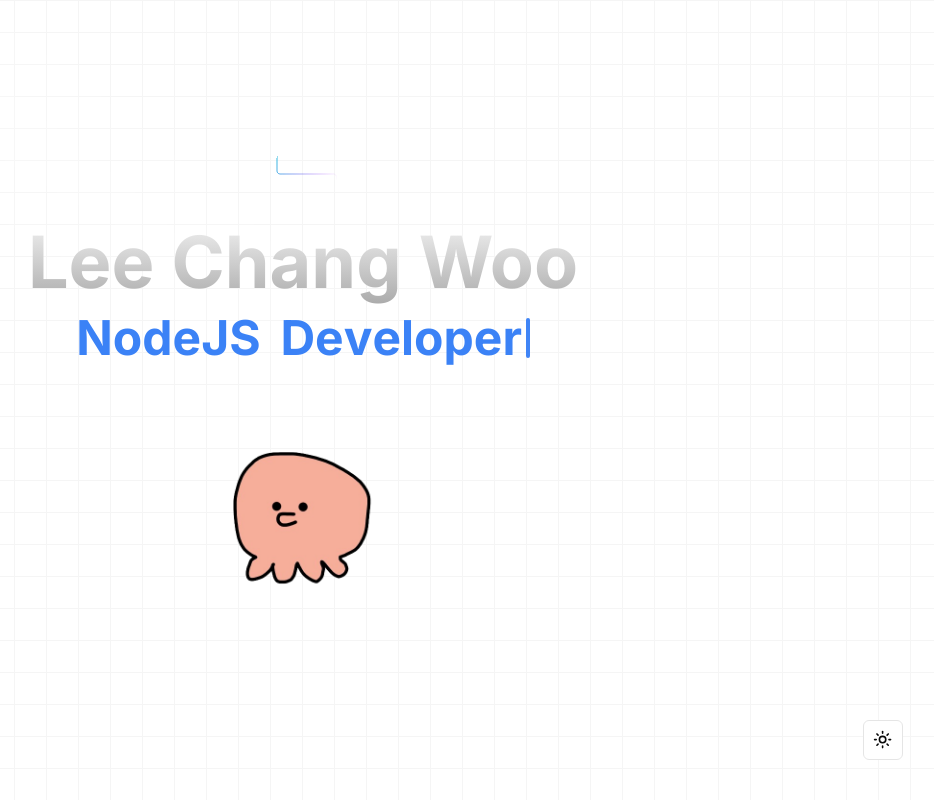
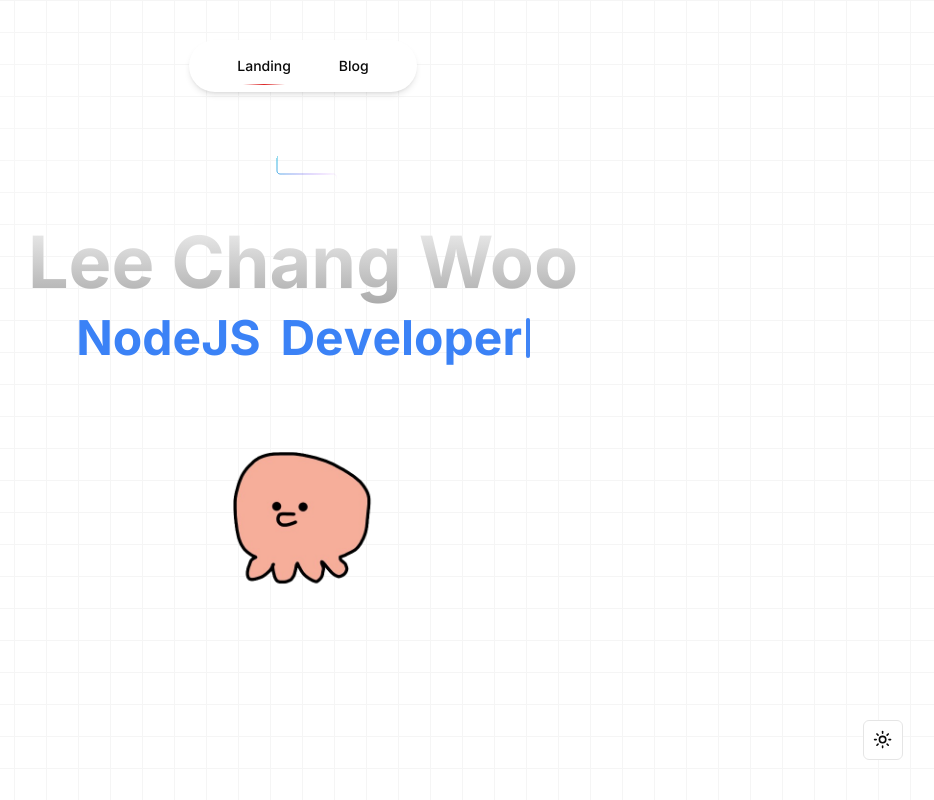
Before and after one commit to woo3145/nextjs14-blog-starter, a Next.js app: page /landing in a window 1280 px wide. Shown: the top 800 px of the page, without its empty margins (337-1271 px from the left). Built offline with nearby package versions, Linux system fonts and the light colour scheme.

Commit message:
✨ Floating Nav 추가

```diff
--- a/data/siteMetadata.ts
+++ b/data/siteMetadata.ts
@@ -11,7 +11,7 @@
   locale: 'ko-KR',
   hero: {
     author: 'woo3145',
-    avatarUrl: '/펭귄_1.png',
+    avatarUrl: '/문어_1.png',
     text_1: 'Woo3145',
     text_2: 'Back-End 개발자 이창우 입니다.',
     text_3: 'Front/Back 상관없이 js 생태계에 관심이 많습니다.',
--- a/src/app/(blog)/layout.tsx
+++ b/src/app/(blog)/layout.tsx
@@ -1,4 +1,24 @@
+import { HomeIcon, LibraryIcon } from 'lucide-react';
 import Header from './_components/header';
+import { FloatingNav } from '@/components/ui/floating-navbar';
+
+const navItems = [
+  {
+    name: 'Landing',
+    link: '/landing',
+    icon: <HomeIcon className="h-4 w-4 text-neutral-500 dark:text-white" />,
+  },
+  {
+    name: 'Blog',
+    link: '/',
+    icon: <LibraryIcon className="h-4 w-4 text-neutral-500 dark:text-white" />,
+  },
+  {
+    name: 'Posts',
+    link: '/posts',
+    icon: <LibraryIcon className="h-4 w-4 text-neutral-500 dark:text-white" />,
+  },
+];
 
 export default function BlogLayout({
   children,
@@ -6,9 +26,9 @@
   children: React.ReactNode;
 }>) {
   return (
-    <div>
-      <Header />
-      <div className="pt-16">{children}</div>
+    <div className="h-auto min-h-screen w-full rounded-md bg-background bg-grid-black/[0.04] dark:bg-grid-white/[0.04]">
+      <FloatingNav navItems={navItems} />
+      <div className="pt-40">{children}</div>
     </div>
   );
 }
--- a/src/app/(blog)/posts/[slug]/layout.tsx
+++ b/src/app/(blog)/posts/[slug]/layout.tsx
@@ -12,7 +12,7 @@
     <>
       <article
         className={cn(
-          'prose lg:prose-2xl dark:prose-invert w-full bg-background text-foreground'
+          'prose lg:prose-2xl dark:prose-invert w-full bg-transparent text-foreground'
         )}
       >
         {children}
--- a/src/app/(landing)/layout.tsx
+++ b/src/app/(landing)/layout.tsx
@@ -1,3 +1,19 @@
+import { FloatingNav } from '@/components/ui/floating-navbar';
+import { HomeIcon, LibraryIcon } from 'lucide-react';
+
+const navItems = [
+  {
+    name: 'Landing',
+    link: '/landing',
+    icon: <HomeIcon className="h-4 w-4 text-neutral-500 dark:text-white" />,
+  },
+  {
+    name: 'Blog',
+    link: '/',
+    icon: <LibraryIcon className="h-4 w-4 text-neutral-500 dark:text-white" />,
+  },
+];
+
 export default function LandingLayout({
   children,
 }: Readonly<{
@@ -5,6 +21,7 @@
 }>) {
   return (
     <div className="h-auto w-full rounded-md bg-background bg-grid-black/[0.04] dark:bg-grid-white/[0.04]">
+      <FloatingNav navItems={navItems} />
       {children}
     </div>
   );
--- a/src/app/layout.tsx
+++ b/src/app/layout.tsx
@@ -59,7 +59,7 @@
 }>) {
   return (
     <html lang="en" suppressHydrationWarning>
-      <body className={inter.className}>
+      <body className={inter.className} suppressHydrationWarning>
         <ThemeProvider
           attribute="class"
           defaultTheme="system"
--- /dev/null
+++ b/src/components/ui/floating-navbar.tsx
@@ -0,0 +1,89 @@
+'use client';
+import React, { useState } from 'react';
+import {
+  motion,
+  AnimatePresence,
+  useScroll,
+  useMotionValueEvent,
+} from 'framer-motion';
+import Link from 'next/link';
+import { cn } from '@/lib/utils';
+import { usePathname } from 'next/navigation';
+
+export const FloatingNav = ({
+  navItems,
+  className,
+}: {
+  navItems: {
+    name: string;
+    link: string;
+    icon?: JSX.Element;
+  }[];
+  className?: string;
+}) => {
+  const { scrollY, scrollYProgress } = useScroll({});
+  const pathname = usePathname();
+
+  const [visible, setVisible] = useState(true);
+
+  useMotionValueEvent(scrollYProgress, 'change', (current) => {
+    let direction = current - (scrollYProgress.getPrevious() || 0);
+
+    if (scrollY.get() === 0 || scrollYProgress.get() < 0.05) {
+      setVisible(true);
+    } else {
+      if (direction < 0) {
+        setVisible(true);
+      } else {
+        setVisible(false);
+      }
+    }
+  });
+  return (
+    <AnimatePresence mode="wait">
+      {visible && (
+        <motion.div
+          initial={{
+            opacity: 1,
+            y: -100,
+          }}
+          animate={{
+            y: 0,
+            opacity: 1,
+          }}
+          exit={{
+            y: -100,
+            opacity: 0,
+          }}
+          transition={{
+            duration: 0.2,
+          }}
+          className={cn(
+            'flex max-w-fit fixed top-10 inset-x-0 mx-auto rounded-full bg-background shadow-md z-[100] px-8 py-2 items-center justify-center space-x-4',
+            className
+          )}
+        >
+          {navItems.map((navItem, idx) => {
+            const isActive = pathname === navItem.link;
+            return (
+              <Link
+                key={`nav-item-${idx}`}
+                href={navItem.link}
+                className={cn(
+                  'text-sm font-medium relative text-foreground px-4 py-2 rounded-full hover:bg-accent hover:text-accent-foreground',
+                  isActive ? 'text-sm font-medium text-foreground' : ''
+                )}
+              >
+                <span className="block sm:hidden">{navItem.icon}</span>
+                <span className="hidden sm:block text-sm">{navItem.name}</span>
+                {isActive ? (
+                  <span className="absolute inset-x-0 w-1/2 mx-auto -bottom-px bg-gradient-to-r from-transparent via-primary to-transparent h-px" />
+                ) : null}
+              </Link>
+            );
+          })}
+        </motion.div>
+      )}
+    </AnimatePresence>
+  );
+};
--- a/src/components/ui/tracking-beam.tsx
+++ b/src/components/ui/tracking-beam.tsx
@@ -55,12 +55,6 @@
               duration: 0.2,
               delay: 0.5,
             }}
-            animate={{
-              backgroundColor:
-                scrollYProgress.get() > 0 ? 'white' : 'var(--emerald-500)',
-              borderColor:
-                scrollYProgress.get() > 0 ? 'white' : 'var(--emerald-600)',
-            }}
             className="h-2 w-2 rounded-full border border-neutral-300 bg-white"
           />
         </motion.div>
```
